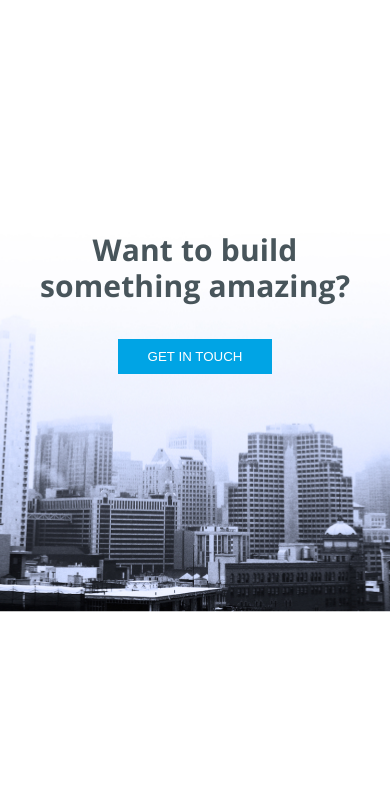
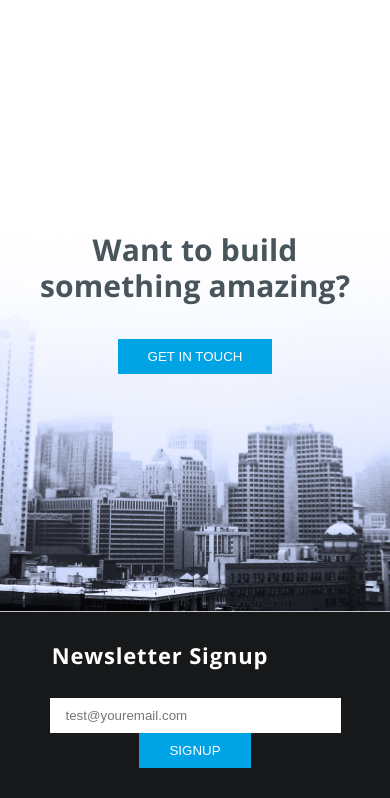
Before and after one commit to Aleksei-WebFronted/Konstruct, a plain HTML site: page index.html in a window 390 px wide. Shown: the part 3188-3986 px from the top of the page. Before the commit the page ends 3800 px from the top, so only its background shows below. Drawn offline with nearby package versions, Linux system fonts and the light colour scheme.

Commit message:
create signup

```diff
--- a/index.html
+++ b/index.html
@@ -85,7 +85,13 @@
                 </div>
             </section>
         </main>
-        <footer class="footer"></footer>
+        <footer class="footer">
+            <div class="footer__signup">
+                <h2 class="footer__title title">Newsletter Signup</h2>
+                <input type=email name=email placeholder="test@youremail.com" class="footer__input">
+                <button class="footer__btn btn">SIGNUP</button>
+            </div>
+        </footer>
     </div>
 </body>
 </html>
--- a/sass/_footer.sass
+++ b/sass/_footer.sass
@@ -0,0 +1,27 @@
+.footer
+    &__signup
+        background: #171819
+        width: 100%
+        padding: 30px 30px
+        display: flex
+        justify-content: center
+        align-items: baseline
+    &__title
+        font-size: 22px
+        line-height: 26px
+        letter-spacing: 0.846154px
+        color: $textw
+        margin-right: 70px
+        margin-bottom: 0
+    &__input
+        padding: 10px 98px 10px 16px
+
+@media (max-width: 1024px)
+    .footer
+        &__signup
+            flex-wrap: wrap
+            justify-content: center
+@media (max-width: 525px)
+    .footer
+        &__title
+            margin-bottom: 30px
```
Also changed, not shown: css/style.min.css, 1 other file.
